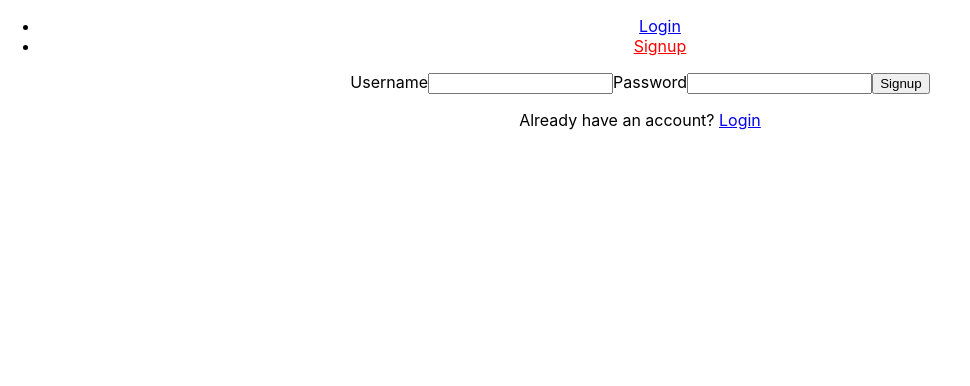
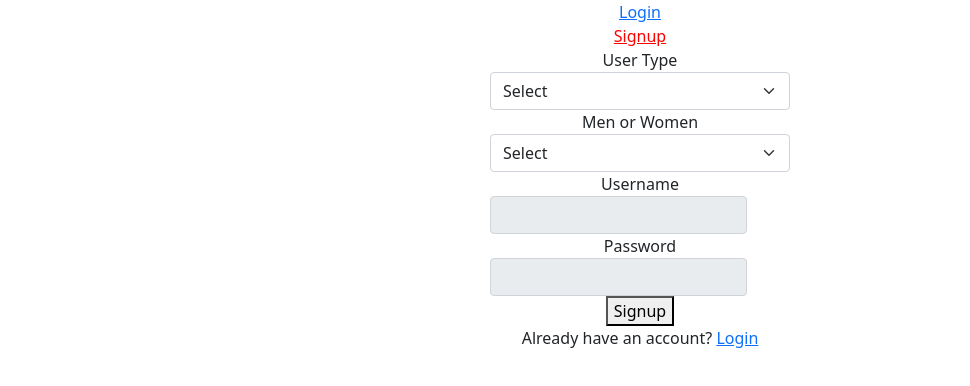
Before and after one commit to mendesdanilo/tennis-match-client, a React (Create React App) app: page /signup in a window 1280 px wide. Shown: the top 386 px of the page, without its empty margins (0-970 px from the left). Built offline with nearby package versions, Linux system fonts and the light colour scheme.

Commit message:
some style

```diff
--- a/package.json
+++ b/package.json
@@ -7,7 +7,9 @@
     "@testing-library/react": "^11.2.7",
     "@testing-library/user-event": "^12.8.3",
     "axios": "^0.21.1",
+    "bootstrap": "^5.0.2",
     "react": "^17.0.2",
+    "react-bootstrap": "^1.6.1",
     "react-dom": "^17.0.2",
     "react-router-dom": "^5.2.0",
     "react-scripts": "4.0.3",
--- a/src/App.js
+++ b/src/App.js
@@ -3,12 +3,11 @@ import "./App.css";
 import Navbar from "./components/Navbar";
 import Signup from "./components/Signup";
 import Login from "./components/Login";
-
+import UserList from "./components/UserList";
 
 import "react-toastify/dist/ReactToastify.css";
 import { ToastContainer } from "react-toastify";
 import { Route, Switch } from "react-router-dom";
-import UserList from "./components/UserList";
 
 class App extends React.Component {
   state = {
--- a/src/components/Navbar.js
+++ b/src/components/Navbar.js
@@ -4,19 +4,19 @@ import { NavLink } from "react-router-dom";
 function Navbar({ loggedInUser }) {
   return (
     <>
-      {loggedInUser && <p>Welcome {loggedInUser.username}</p>}
-      <ul>
-        <li>
+      <div>
+        <div>
           <NavLink activeStyle={{ color: "red" }} exact to="/login">
             Login
           </NavLink>
-        </li>
-        <li>
+        </div>
+        <div>
           <NavLink activeStyle={{ color: "red" }} exact to="/signup">
             Signup
           </NavLink>
-        </li>
-      </ul>
+        </div>
+        {loggedInUser && <p>Welcome {loggedInUser.username}</p>}
+      </div>
     </>
   );
 }
--- a/src/components/Signup.js
+++ b/src/components/Signup.js
@@ -2,9 +2,12 @@ import React from "react";
 import { signup } from "../api";
 import { NavLink } from "react-router-dom";
 import { toast } from "react-toastify";
+import { DropdownButton, Dropdown } from "react-bootstrap";
 
 class Signup extends React.Component {
   state = {
+    role: "",
+    gender: "",
     username: "",
     password: "",
   };
@@ -27,12 +30,42 @@ class Signup extends React.Component {
   };
 
   render() {
-    const { username, password } = this.state;
+    const { role, gender, username, password } = this.state;
     return (
       <>
-        <form onSubmit={this.handleFormSubmit}>
+        <div
+          style={{
+            display: "flex",
+            flexDirection: "column",
+            alignItems: "center",
+          }}
+        >
+          <form style={{ width: "300px" }} onSubmit={this.handleFormSubmit}>
+            <label>User Type</label>
+            <select
+              className="form-select"
+              name="role"
+              onChange={this.handleChange}
+              value={role}
+            >
+              <option value="">Select</option>
+              <option value="coach">Coach</option>
+              <option value="student">Student</option>
+            </select>
+            <label>Men or Women</label>
+            <select
+              className="form-select"
+              name="gender"
+              onChange={this.handleChange}
+              value={gender}
+            >
+              <option value="">Select</option>
+              <option value="male">Men</option>
+              <option value="female">Women</option>
+            </select>
             <label>Username</label>
             <input
+              className="input-group-text"
               type="text"
               name="username"
               onChange={this.handleChange}
@@ -40,6 +73,7 @@ class Signup extends React.Component {
             />
             <label>Password</label>
             <input
+              className="input-group-text"
               type="password"
               name="password"
               onChange={this.handleChange}
@@ -47,6 +81,7 @@ class Signup extends React.Component {
             />
             <button type="submit">Signup</button>
           </form>
+        </div>
         <p>
           Already have an account? <NavLink to="/login">Login</NavLink>
         </p>
--- a/src/components/UserList.js
+++ b/src/components/UserList.js
@@ -1,13 +1,35 @@
 import React from "react";
+import { getAllUsers } from "../api";
+import { NavLink } from "react-router-dom";
 
 class UserList extends React.Component {
   state = {
-
+    users: [],
   };
 
+  async componentDidMount() {
+    const response = await getAllUsers();
+    this.setState({
+      users: response.data,
+    });
+  }
+
   render() {
-    return <h2>Users</h2>;
+    return (
+      <>
+        <h3>List of Users</h3>
+        <ul>
+          {this.state.users.map((user) => {
+            return (
+              <li key={user._id}>
+                <NavLink to={`/users/${user._id}`}>{user.role}</NavLink>
+              </li>
+            );
+          })}
+        </ul>
+      </>
+    );
   }
 }
 
-export default UserList
+export default UserList;
--- a/src/index.js
+++ b/src/index.js
@@ -4,6 +4,7 @@ import "./index.css";
 import App from "./App";
 import reportWebVitals from "./reportWebVitals";
 import { BrowserRouter as Router } from "react-router-dom";
+import "bootstrap/dist/css/bootstrap.min.css";
 
 ReactDOM.render(
   <React.StrictMode>
```
Also changed, not shown: 1 other file (tests, documents, lock files or other folders). Lines whose indentation alone changed are shown as unchanged.
